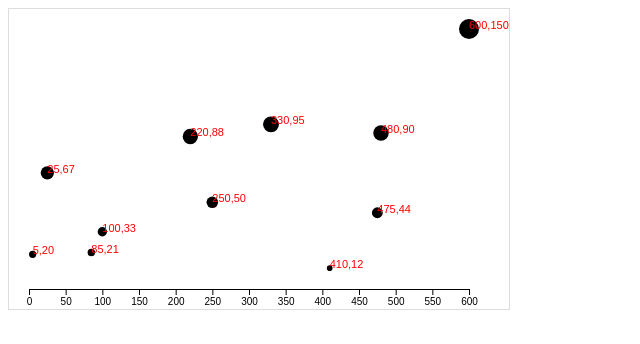
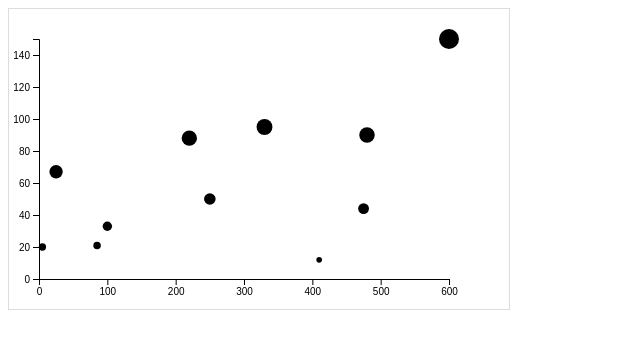
Before and after one commit to VictorMalcov/d3, a website: page 8-1.html in a window 1280 px wide. Shown: the whole page, without its empty margins (0-640 px from the left). Drawn offline with Linux system fonts and the light colour scheme.

Commit message:
Added x and y axes

```diff
--- a/8-1.html
+++ b/8-1.html
@@ -21,12 +21,13 @@
     <script>
         var width = 500;
         var height = 300;
-        var padding = 20;
+        var padding = 30;
         var dataset = [
             [5, 20], [480, 90], [250, 50], [100, 33], [330, 95],
             [410, 12], [475, 44], [25, 67], [85, 21], [220, 88],
             [600, 150]
         ];
+
 
         //Create scale functions
         var xScale = d3.scaleLinear()
@@ -44,32 +45,44 @@
         var svg = d3.select('svg').attr('width', width).attr('height', height);
 
         svg.selectAll("circle")
-			   .data(dataset)
-			   .enter()
-			   .append("circle")
-			   .attr("cx", function(d) { return xScale(d[0]) })
-			   .attr("cy", function(d) { return yScale(d[1]) })
-			   .attr("r", function(d) { return aScale(d[1]) });
+            .data(dataset)
+            .enter()
+            .append("circle")
+            .attr("cx", function (d) { return xScale(d[0]) })
+            .attr("cy", function (d) { return yScale(d[1]) })
+            .attr("r", function (d) { return aScale(d[1]) });
 
-        svg.selectAll("text")
-			   .data(dataset)
-			   .enter()
-			   .append("text")
-			   .text(function(d) { return d[0] + "," + d[1] })
-			   .attr("x", function(d) { return xScale(d[0]) })
-			   .attr("y", function(d) { return yScale(d[1]) })
-			   .attr("font-family", "sans-serif")
-			   .attr("font-size", "11px")
-			   .attr("fill", "red");
+        // svg.selectAll("text")
+        //     .data(dataset)
+        //     .enter()
+        //     .append("text")
+        //     .text(function (d) { return d[0] + "," + d[1] })
+        //     .attr("x", function (d) { return xScale(d[0]) })
+        //     .attr("y", function (d) { return yScale(d[1]) })
+        //     .attr("font-family", "sans-serif")
+        //     .attr("font-size", "11px")
+        //     .attr("fill", "red");
 
         // creating axe
-        var xAxis = d3.axisBottom().scale(xScale); //tells how to scale axis
-        // appending axe to svg
+        var xAxis = d3.axisBottom()
+            .scale(xScale) //tells how to scale axis
+            .ticks(5);
+
+        // creating axe
+        var yAxis = d3.axisLeft()
+            .scale(yScale); //tells how to scale axis
+
+
+        // appending axes to svg
         svg.append('g')
             .attr('class', 'axis')
             .attr('transform', 'translate(0, ' + (height - padding) + ')')
             .call(xAxis);
 
+        svg.append('g')
+            .attr('class', 'axis')
+            .attr('transform', 'translate(' + padding + ', 0)')
+            .call(yAxis);
     </script>
 
 </body>
```
